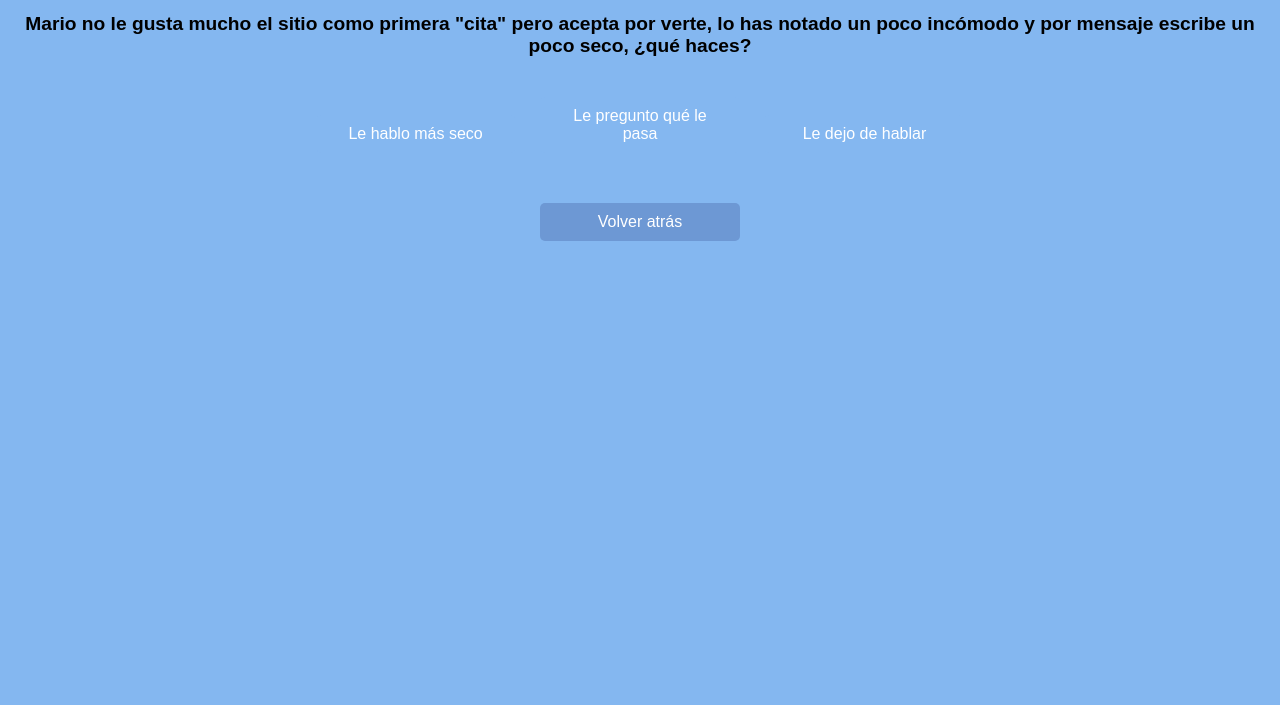
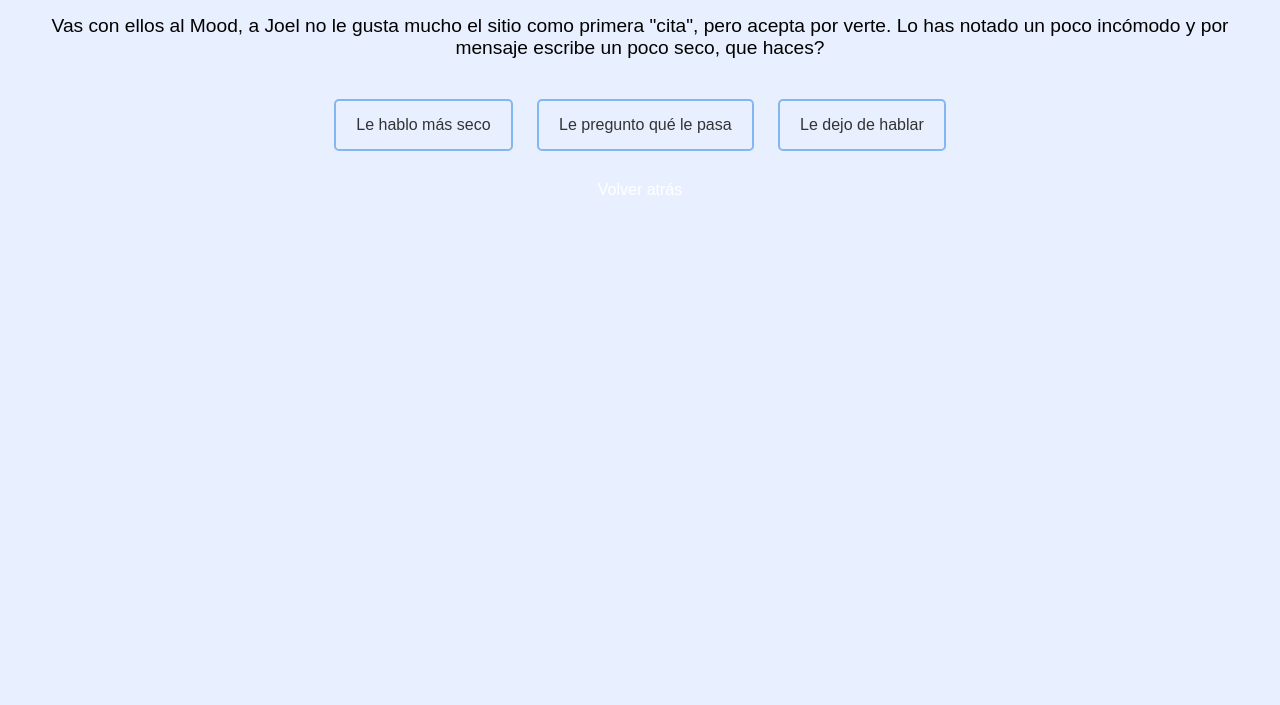
Before and after one commit to Joelro13/Nuestra-historia, a plain HTML site: page mood.html in a window 1280 px wide. Shown: the part 95-800 px from the top of the page. Drawn offline with Linux system fonts and the light colour scheme.

Commit message:
Update mood.html

```diff
--- a/mood.html
+++ b/mood.html
@@ -3,32 +3,24 @@
 <head>
     <meta charset="UTF-8">
     <meta name="viewport" content="width=device-width, initial-scale=1.0">
-  <title>¿Qué hacer con Joel?</title>
+    <title>Vas al Mood con Mario, Carla y Joel</title>
     <style>
         body {
-      background-color: #84b7f0; /* Fondo rosado */
+            background-color: #e8f0ff; /* El color de fondo igual al de la escena 2 */
             font-family: Arial, sans-serif;
             text-align: center;
             padding: 20px;
-      margin: 0;
         }
-
         h1 {
+            font-size: 1.8rem;
             color: #333;
         }
-
         .message {
             font-size: 1.2rem;
             margin-top: 30px;
-      font-weight: bold;
         }
-
-    .options-box {
-      margin-top: 30px;
-    }
-
         .button, .option-button {
-      background-color: #84b7f0; /* Fondo rosado para los botones */
+            background-color: #e8f0ff; /* Azul para botones y opciones */
             color: white;
             font-size: 1rem;
             padding: 10px 20px;
@@ -37,48 +29,43 @@
             cursor: pointer;
             border-radius: 5px;
             transition: background-color 0.3s ease;
-      width: 200px;
-      display: inline-block;
         }
-
         .button:hover, .option-button:hover {
             background-color: #6d98d4; /* Azul más oscuro para hover */
         }
-
-    .option-button {
-      background-color: #84b7f0; /* Fondo rosado claro para opciones */
+        .options {
+            margin-top: 30px;
         }
 
+        /* Estilo de las opciones en cuadraditos */
+        .option-button {
+            background-color: #e8f0ff; /* Igual que el fondo */
+            color: #333; /* Color del texto */
+            font-size: 1rem;
+            padding: 15px 20px;
+            margin: 10px;
+            border: 2px solid #84b7f0; /* Borde para los cuadraditos */
+            cursor: pointer;
+            border-radius: 5px;
+            transition: background-color 0.3s ease;
+        }
         .option-button:hover {
-      background-color: #6d98d4; /* Azul más oscuro para hover en opciones */
-    }
-
-    /* Estilo para los botones de "volver atrás" */
-    .button {
-      background-color: #6d98d4; /* Azul para el botón de volver */
-    }
-
-    .button:hover {
-      background-color: #5b85b5; /* Azul más oscuro para hover en "volver atrás" */
+            background-color: #6d98d4; /* Azul más oscuro para hover */
         }
     </style>
 </head>
 <body>
 
     <h1>Vas al Mood con Mario, Carla y Joel</h1>
-  <p class="message">
-    Mario no le gusta mucho el sitio como primera "cita" pero acepta por verte, lo has notado un poco incómodo y por mensaje escribe un poco seco, ¿qué haces?
-  </p>
+    <p class="message">Vas con ellos al Mood, a Joel no le gusta mucho el sitio como primera "cita", pero acepta por verte. Lo has notado un poco incómodo y por mensaje escribe un poco seco, que haces?</p>
 
-  <div class="options-box">
-    <button class="option-button" onclick="alert('¡Incorrecto! Aunque hablar más seco podría ser una opción, no ayuda mucho en este tipo de situaciones.')">Le hablo más seco</button>
-    <button class="option-button" onclick="alert('¡Correcto! Preguntar qué le pasa podría ayudar a mejorar la situación.')">Le pregunto qué le pasa</button>
-    <button class="option-button" onclick="alert('¡Incorrecto! Dejar de hablar no es la mejor opción para resolver el problema.')">Le dejo de hablar</button>
+    <div class="options">
+        <button class="option-button" onclick="window.location.href='mood_seco.html'">Le hablo más seco</button>
+        <button class="option-button" onclick="window.location.href='mood_que_pasa.html'">Le pregunto qué le pasa</button>
+        <button class="option-button" onclick="window.location.href='mood_no_lehablo.html'">Le dejo de hablar</button>
     </div>
 
-  <div class="options-box">
     <button class="button" onclick="window.history.back()">Volver atrás</button>
-  </div>
 
 </body>
 </html>
```
Lines whose indentation alone changed are shown as unchanged.
